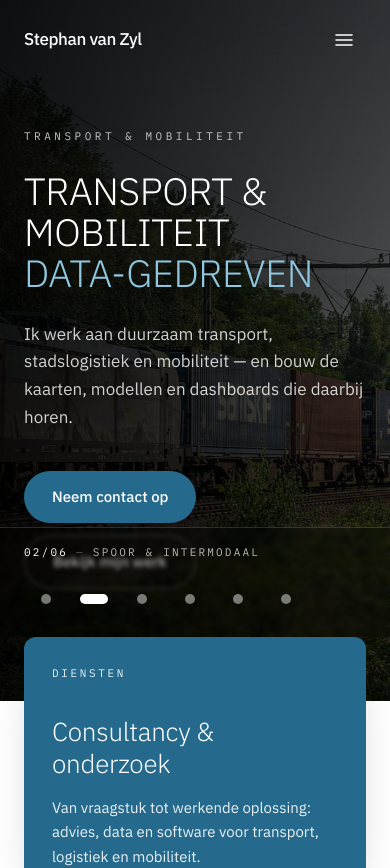
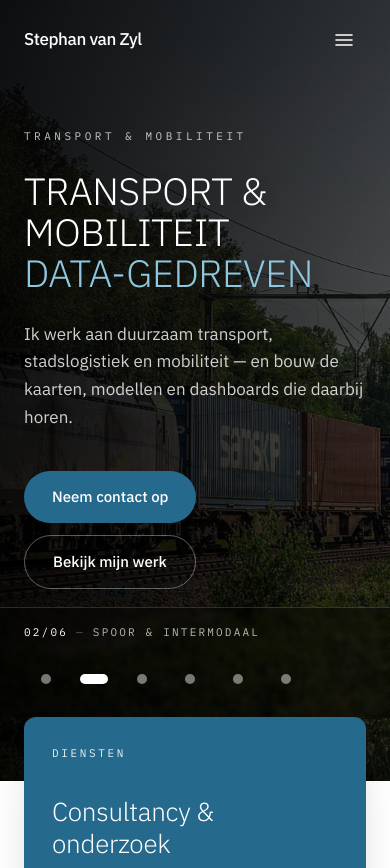
Before and after one commit to psvanzyl/stephan-vanzyl, a Next.js app: page / in a window 390 px wide. Shown: the top 868 px of the page. Built offline with nearby package versions, Linux system fonts and the light colour scheme.

Commit message:
Hero: onderpadding op smalle schermen zodat de captionstrip de CTA niet overlapt

```diff
--- a/src/components/Hero.tsx
+++ b/src/components/Hero.tsx
@@ -53,7 +53,7 @@ export function Hero() {
       <div className="absolute inset-0 bg-gradient-to-b from-black/70 via-black/55 to-black/70" />
       <div className="absolute inset-0 bg-gradient-to-r from-black/70 via-black/35 to-transparent" />
 
-      <div className="relative z-10 mx-auto w-full max-w-[1280px] px-6 pt-32 pb-28">
+      <div className="relative z-10 mx-auto w-full max-w-[1280px] px-6 pt-32 pb-48 lg:pb-28">
         <p className="font-mono text-[11px] uppercase tracking-[0.32em] text-white/75 [text-shadow:0_1px_14px_rgba(0,0,0,0.5)]">
           {site.hero.kicker}
         </p>
```
